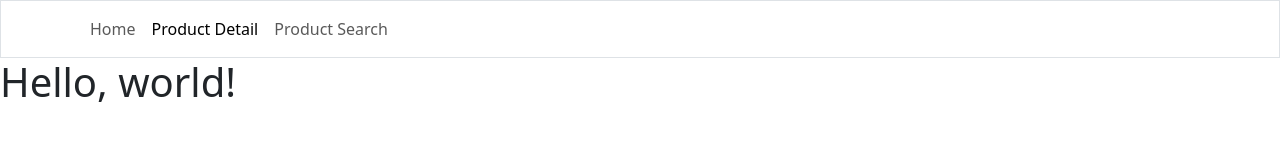
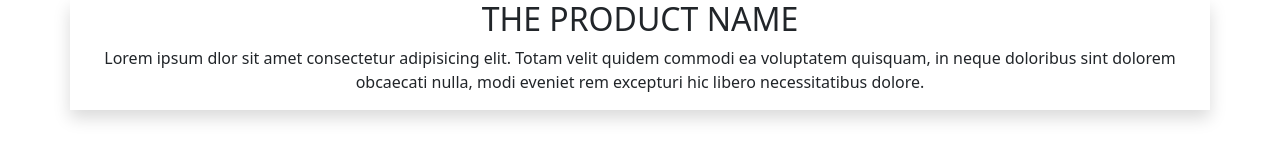
Before and after one commit to Notmarbo/-Shop_at_Northwind_Grocery, a plain HTML site: page productDetail.html in a window 1280 px wide. Drawn offline with nearby package versions, Linux system fonts and the light colour scheme.

Commit message:
Adding product detail page

```diff
--- a/productDetail.html
+++ b/productDetail.html
@@ -7,31 +7,17 @@
     <link href="https://cdn.jsdelivr.net/npm/bootstrap@5.3.0/dist/css/bootstrap.min.css" rel="stylesheet" integrity="sha384-9ndCyUaIbzAi2FUVXJi0CjmCapSmO7SnpJef0486qhLnuZ2cdeRhO02iuK6FUUVM" crossorigin="anonymous">
   </head>
   <body>
-    <header class="border">
-      <nav class="navbar navbar-expand-lg bg-body-terriary">
-        <div class="container">
-          <button class="navbar-toggler" type="button" data-bs-toggle="collapse" data-bs-target="#navbarSupportedContent"
-            aria-controls="navbarSupportedContent" aria-expanded="false" aria-label="Toggle navigation">
-            <span class="navbar-toggler-icon"></span>
-          </button>
-          <div class="collapse navbar-collapse" id="navbarSupportedContent">
-            <ul class="navbar-nav me-auto mb-2 mb-lg-0">
-              <li class="nav-item">
-                <a class="nav-link" href="index.html">Home</a>
-              </li>
-              <li class="nav-item">
-                <a class="nav-link active" aria-current="page" href="productDetail.html">Product Detail</a>
-              </li>
-              <li class="nav-item">
-                <a class="nav-link" href="productsSearch.html">Product Search</a>
-              </li>
-            </ul>
+
+    <main>
+
+      <div class="container text-center shadow">
+        <div class="row">
+          <div class="col">
+            <h2>THE PRODUCT NAME</h2>
           </div>
+          <p>Lorem ipsum dlor sit amet consectetur adipisicing elit. Totam velit quidem commodi ea voluptatem quisquam, in neque doloribus sint dolorem obcaecati nulla, modi eveniet rem excepturi hic libero necessitatibus dolore.</p>
         </div>
-      </nav>
-    </header>
-    <main>
-      <h1>Hello, world!</h1>
+      </div>
 
     </main>
     <script src="https://cdn.jsdelivr.net/npm/bootstrap@5.3.0/dist/js/bootstrap.bundle.min.js" integrity="sha384-geWF76RCwLtnZ8qwWowPQNguL3RmwHVBC9FhGdlKrxdiJJigb/j/68SIy3Te4Bkz" crossorigin="anonymous"></script>
```
